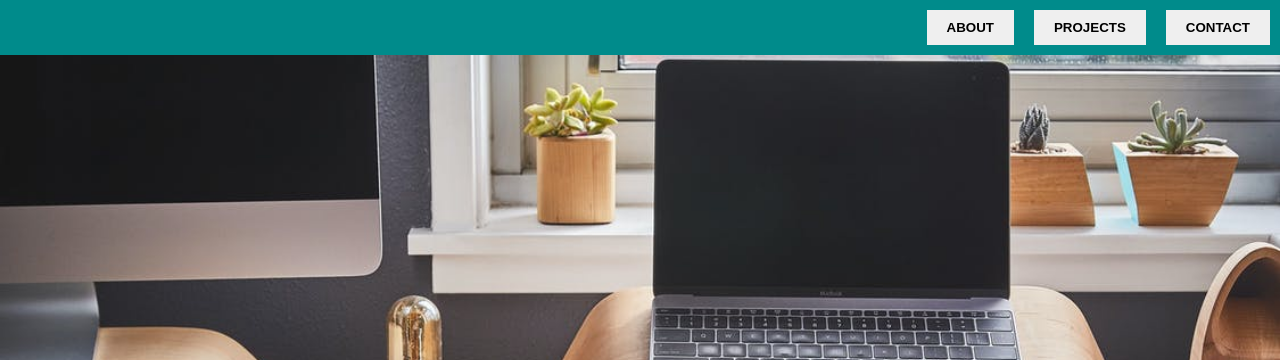
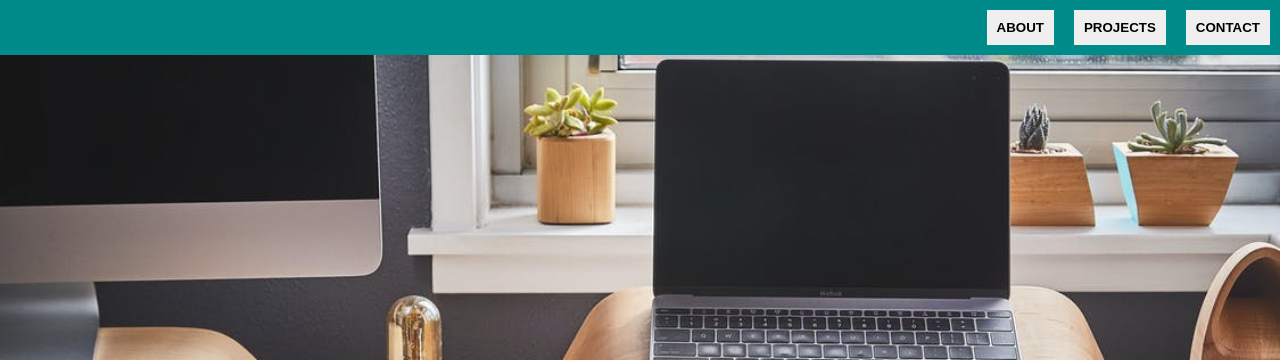
Before and after one commit to knight196/fcpPortfolio, a plain HTML site: page index.html in a window 1280 px wide. Shown: the top 360 px of the page. Drawn offline with Linux system fonts and the light colour scheme.

Commit message:
Update style.css

```diff
--- a/style.css
+++ b/style.css
@@ -16,15 +16,14 @@ a{
 }
 #navbar{
     background:darkcyan;
-    display: flex;
-    justify-content: flex-end;
+    text-align: center;
     position: fixed;
     width:100%;
 }
 button{
     border:none;
     margin:10px;
-    padding:10px 20px;
+    padding:10px;
     font-weight: bold;
     text-transform: uppercase;
     cursor: pointer;
@@ -86,6 +85,10 @@ footer i{
     .project-grid{
         grid-template-columns: auto auto;
     }
+    #navbar{
+        display: flex;
+    justify-content: flex-end;
+    }
 }
 
 @media screen and (min-width:1020px){
```
